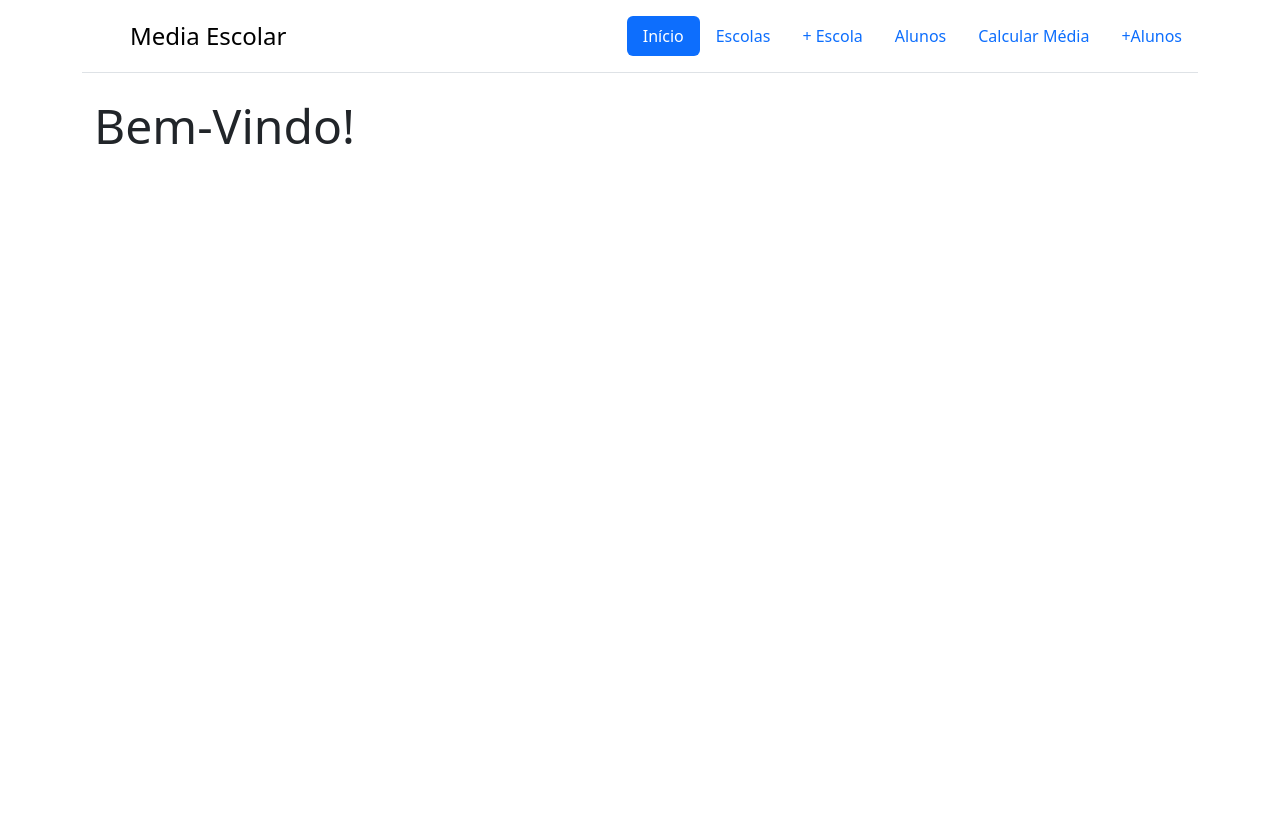
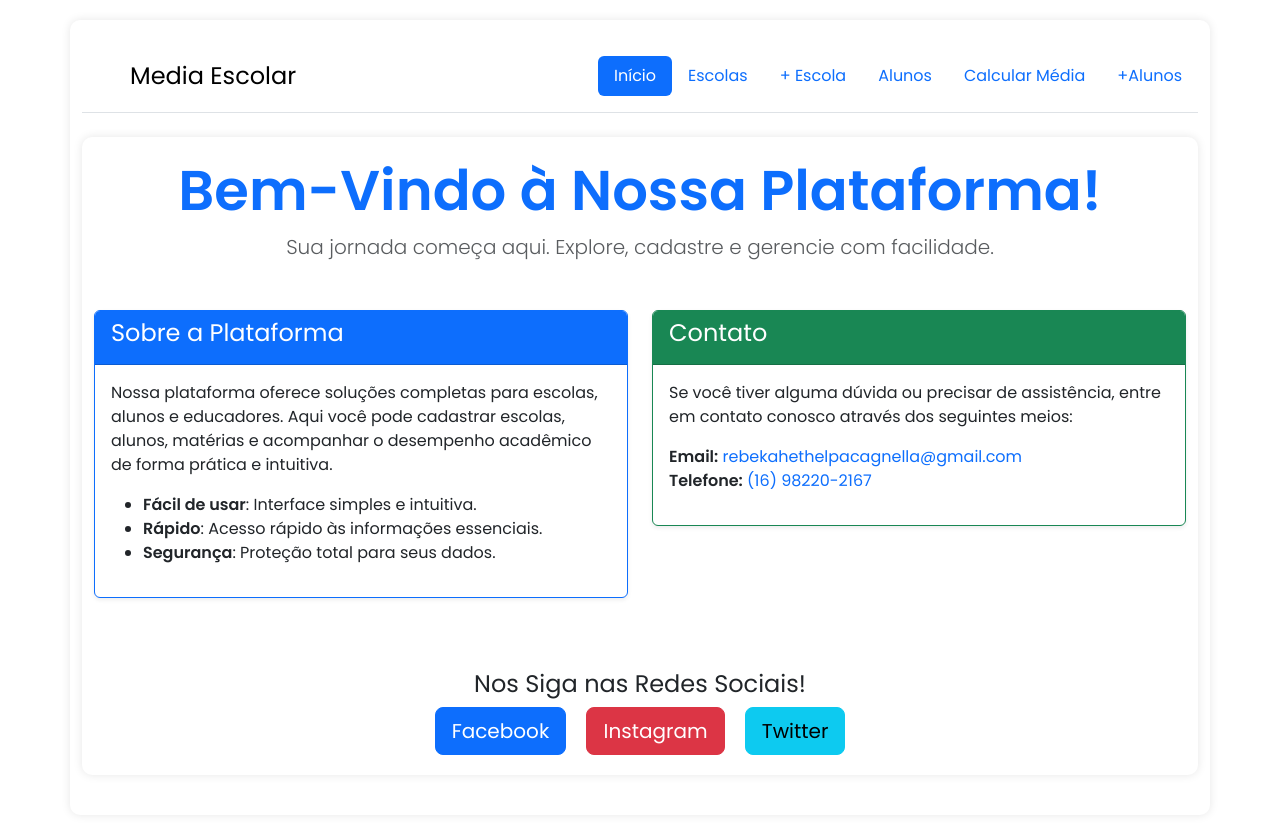
Before and after one commit to danilolmoura/media_escolar, a Flask app: page / in a window 1280 px wide. Before the commit the page ends 144 px from the top, so only its background shows below. Run offline with Flask 3, Linux system fonts and the light colour scheme.

Commit message:
ajustando estetica e cor

```diff
--- a/templates/index.html
+++ b/templates/index.html
@@ -3,9 +3,62 @@
 <!-- {% block title %}Home - Flask App{% endblock %} -->
 
 {% block content %}
-<div class="container">
-    <div class="display-5">
-        Bem-Vindo!
+<div class="container mt-4">
+    <div class="text-center mb-5">
+        <h1 class="display-4 text-primary fw-bold">Bem-Vindo à Nossa Plataforma!</h1>
+        <p class="lead text-muted">Sua jornada começa aqui. Explore, cadastre e gerencie com facilidade.</p>
+    </div>
+
+    <div class="row">
+        <!-- Informações sobre a plataforma -->
+        <div class="col-lg-6 mb-4">
+            <div class="card shadow-sm border-primary">
+                <div class="card-header bg-primary text-white">
+                    <h4>Sobre a Plataforma</h4>
+                </div>
+                <div class="card-body">
+                    <p class="card-text">Nossa plataforma oferece soluções completas para escolas, alunos e educadores. Aqui você pode cadastrar escolas, alunos, matérias e acompanhar o desempenho acadêmico de forma prática e intuitiva.</p>
+                    <ul>
+                        <li><strong>Fácil de usar</strong>: Interface simples e intuitiva.</li>
+                        <li><strong>Rápido</strong>: Acesso rápido às informações essenciais.</li>
+                        <li><strong>Segurança</strong>: Proteção total para seus dados.</li>
+                    </ul>
+                </div>
+            </div>
+        </div>
+
+        <!-- Contato -->
+        <div class="col-lg-6 mb-4">
+            <div class="card shadow-sm border-success">
+                <div class="card-header bg-success text-white">
+                    <h4>Contato</h4>
+                </div>
+                <div class="card-body">
+                    <p class="card-text">Se você tiver alguma dúvida ou precisar de assistência, entre em contato conosco através dos seguintes meios:</p>
+                    <ul class="list-unstyled">
+                        <li><strong>Email:</strong> <a href="rebekahethelpacagnella@gmail.com" class="text-decoration-none text-primary">rebekahethelpacagnella@gmail.com</a></li>
+                        <li><strong>Telefone:</strong> <a href="tel:+5516982202167" class="text-decoration-none text-primary">(16) 98220-2167</a></li>
+                        <li><strong></strong></li>
+                    </ul>
+                </div>
+            </div>
+        </div>
+    </div>
+
+    <!-- Redes Sociais -->
+    <div class="text-center mt-5">
+        <h4>Nos Siga nas Redes Sociais!</h4>
+        <div>
+            <a href="https://facebook.com" class="btn btn-primary btn-lg mx-2" target="_blank">
+                <i class="bi bi-facebook"></i> Facebook
+            </a>
+            <a href="https://instagram.com" class="btn btn-danger btn-lg mx-2" target="_blank">
+                <i class="bi bi-instagram"></i> Instagram
+            </a>
+            <a href="https://twitter.com" class="btn btn-info btn-lg mx-2" target="_blank">
+                <i class="bi bi-twitter"></i> Twitter
+            </a>
+        </div>
     </div>
 </div>
 {% endblock %}
--- /dev/null
+++ b/templates/static/style.css
@@ -0,0 +1,84 @@
+/* Importa uma fonte do Google para um visual mais moderno */
+@import url('https://fonts.googleapis.com/css2?family=Poppins:wght@300;400;600&display=swap');
+
+/* Reset básico para remover margens e paddings padrão */
+* {
+    margin: 0;
+    padding: 0;
+    box-sizing: border-box;
+    font-family: 'Poppins', sans-serif;
+}
+
+/* Estilizando o corpo da página */
+body {
+    background-color: #f4f4f4;
+    color: #333;
+    text-align: center;
+}
+
+/* Container principal */
+.container {
+    width: 90%;
+    max-width: 800px;
+    margin: 20px auto;
+    background: white;
+    padding: 20px;
+    border-radius: 10px;
+    box-shadow: 0px 0px 10px rgba(0, 0, 0, 0.1);
+}
+
+/* Estilizando a tabela */
+table {
+    width: 100%;
+    border-collapse: collapse;
+    margin-top: 20px;
+}
+
+th, td {
+    border: 1px solid #ddd;
+    padding: 12px;
+    text-align: center;
+}
+
+/* Cabeçalhos da tabela */
+th {
+    background-color: #007bff;
+    color: white;
+}
+
+/* Alternância de cores entre as linhas */
+tr:nth-child(even) {
+    background-color: #f2f2f2;
+}
+
+/* Cores das notas */
+.nota-ruim {
+    color: red;
+    font-weight: bold;
+}
+
+.nota-media {
+    color: orange;
+}
+
+.nota-boa {
+    color: green;
+    font-weight: bold;
+}
+
+/* Botões */
+.botao {
+    background-color: #007bff;
+    color: white;
+    border: none;
+    padding: 10px 15px;
+    border-radius: 5px;
+    cursor: pointer;
+    transition: 0.3s;
+    display: inline-block;
+    margin-top: 20px;
+}
+
+.botao:hover {
+    background-color: #0056b3;
+}
```
Also changed, not shown: templates/aluno.html (+24 -34 lines), templates/alunos.html (+27 -51 lines), templates/escola.html (+18 -8 lines), templates/escolas.html (+31 -35 lines).
